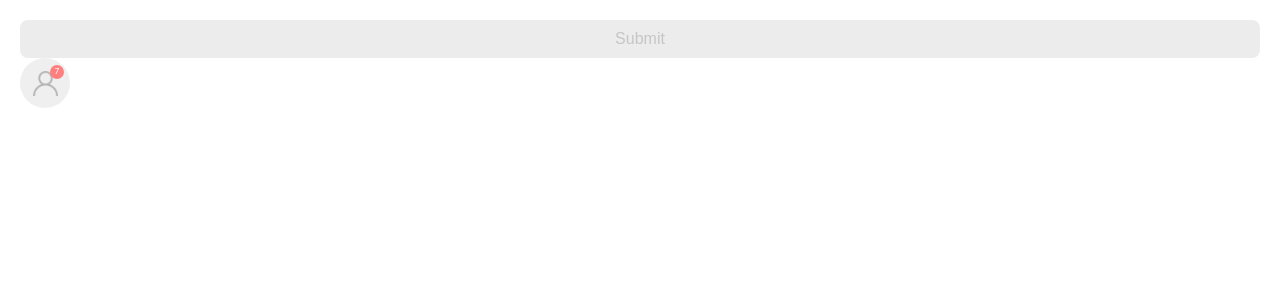
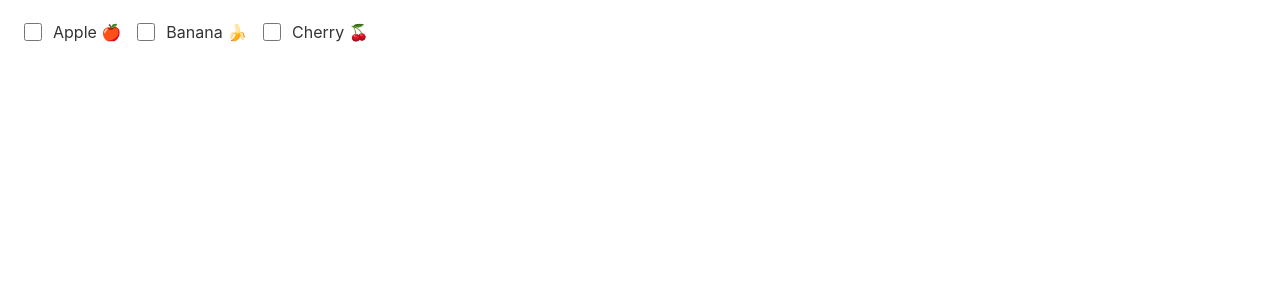
Before and after one commit to codernivas/design_system, a React (Create React App) app: page / in a window 1280 px wide. Shown: the top 300 px of the page. Built offline with nearby package versions, Linux system fonts and the light colour scheme.

Commit message:
custom checkbox

```diff
--- a/src/App.tsx
+++ b/src/App.tsx
@@ -3,6 +3,7 @@ import CustomDropdown from "./components/CustomDropdown/CustomDropdown"
 import CustomInput from "./components/CustomInput/CustomInput"
 import CustomButton from "./components/CustomButton/CustomButton"
 import CustomIconButton from "./components/CustomIconButton/CustomIconButton"
+import CustomCheckbox from "./components/CustomCheckbox/CustomCheckbox"
 
 function App() {
   const [selected, setSelected] = useState<string | number | null>("3")
@@ -19,7 +20,13 @@ function App() {
   }
 
   const [value, setValue] = useState<string | number>("")
-
+  const [selectedFruits, setSelectedFruits] = useState<any[]>([])
+  const optionsCheckbox = [
+    { value: "apple", label: "Apple 🍎" },
+    { value: "banana", label: "Banana 🍌" },
+    { value: "cherry", label: "Cherry 🍒" },
+  ]
+  console.log("selectedFruits", selectedFruits)
   return (
     <div style={{ margin: "0 auto", padding: "20px" }}>
       {/* <CustomDropdown
@@ -45,7 +52,7 @@ function App() {
         type="text" // or "text"
         disabled={true}
       /> */}
-      <CustomButton
+      {/* <CustomButton
         title="Submit"
         onPress={() => alert("Button Pressed")}
         backgroundColor="#28a745"
@@ -55,9 +62,9 @@ function App() {
         suffix={false}
         suffixImg="/asset/user.png"
         disabled={true}
-      />
+      /> */}
 
-      <CustomIconButton
+      {/* <CustomIconButton
         iconImg="/asset/user.png"
         onPress={() => alert("Button Pressed")}
         showNotification={true}
@@ -65,6 +72,16 @@ function App() {
         backgroundColor="#ffffff"
         size={50}
         disabled={true}
+      /> */}
+
+      <CustomCheckbox
+        options={optionsCheckbox}
+        selectedValues={selectedFruits}
+        onChange={setSelectedFruits}
+        checkboxColor="#008cffff"
+        direction="row"
+        position="left"
+        responsive={true}
       />
     </div>
   )
--- /dev/null
+++ b/src/components/CustomCheckbox/CustomCheckbox.tsx
@@ -0,0 +1,67 @@
+import React from "react";
+import "./customCheckbox.css";
+
+interface CheckboxOption {
+  value: any;
+  label: any;
+}
+
+interface CustomCheckboxProps {
+  options: CheckboxOption[];
+  selectedValues: any[];
+  onChange: (selected: any[]) => void;
+  checkboxColor?: string;
+  direction?: "row" | "column";
+  position?: "left" | "right";
+  responsive?: boolean;
+}
+
+const CustomCheckbox: React.FC<CustomCheckboxProps> = ({
+  options,
+  selectedValues,
+  onChange,
+  checkboxColor = "#007BFF",
+  direction = "row",
+  position = "left",
+  responsive = true,
+}) => {
+  const handleCheckboxChange = (value: any) => {
+    const newValues = selectedValues.includes(value)
+      ? selectedValues.filter((v) => v !== value)
+      : [...selectedValues, value];
+    onChange(newValues);
+  };
+
+  return (
+    <div
+      className={`checkbox-group ${responsive ? "responsive" : ""}`}
+      style={{ flexDirection: direction }}
+    >
+      {options.map((option, index) => (
+        <div key={index} className="checkbox-item">
+          {position === "left" && (
+            <input
+              type="checkbox"
+              checked={selectedValues.includes(option.value)}
+              onChange={() => handleCheckboxChange(option.value)}
+              className="custom-checkbox"
+              style={{ accentColor: checkboxColor }}
+            />
+          )}
+          <label className="checkbox-label">{option.label}</label>
+          {position === "right" && (
+            <input
+              type="checkbox"
+              checked={selectedValues.includes(option.value)}
+              onChange={() => handleCheckboxChange(option.value)}
+              className="custom-checkbox"
+              style={{ accentColor: checkboxColor }}
+            />
+          )}
+        </div>
+      ))}
+    </div>
+  );
+};
+
+export default CustomCheckbox;
--- /dev/null
+++ b/src/components/CustomCheckbox/customCheckbox.css
@@ -0,0 +1,26 @@
+.checkbox-group {
+  display: flex;
+  flex-wrap: wrap;
+  gap: 12px;
+}
+
+.checkbox-group.responsive {
+  flex-direction: column;
+}
+
+.checkbox-item {
+  display: flex;
+  align-items: center;
+  gap: 8px;
+}
+
+.custom-checkbox {
+  width: 18px;
+  height: 18px;
+  cursor: pointer;
+}
+
+.checkbox-label {
+  font-size: 16px;
+  color: #333;
+}
```
